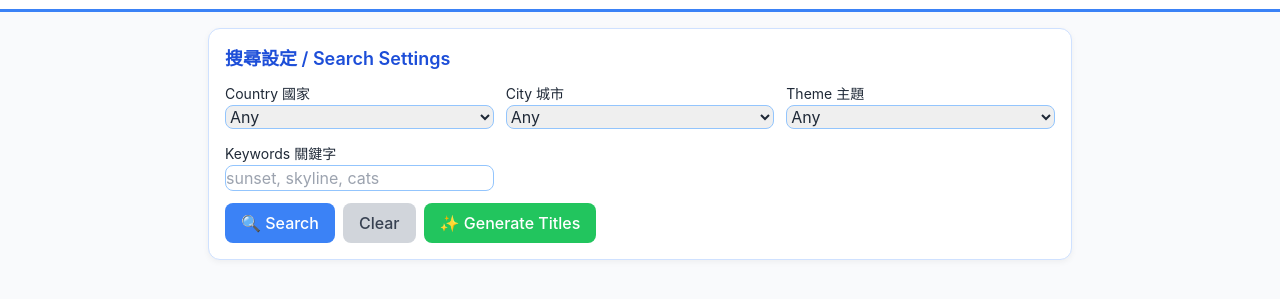
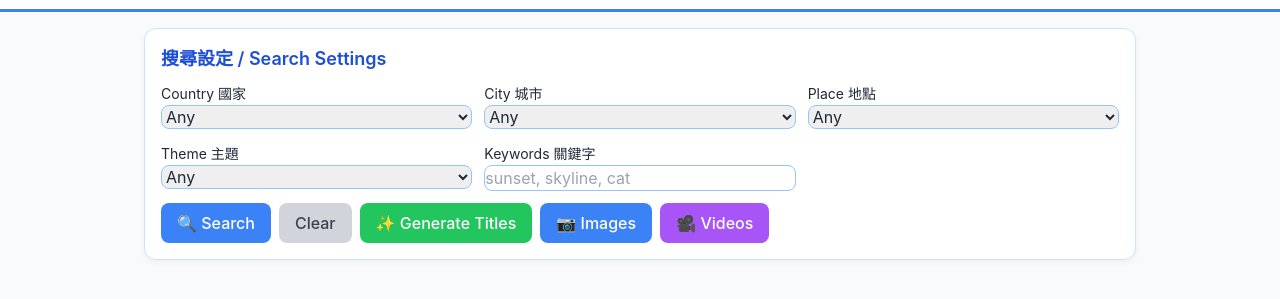
Before and after one commit to yangmh-dot/mobile-finder, a plain HTML site: page index.html in a window 1280 px wide. Shown: the part 43-342 px from the top of the page. Drawn offline with nearby package versions, Linux system fonts and the light colour scheme.

Commit message:
Update index.html

```diff
--- a/index.html
+++ b/index.html
@@ -14,8 +14,8 @@
     .btn { background: #3b82f6; color: white; border-radius: 0.5rem; padding: 0.5rem 1rem; font-weight: 500; }
     .btn:hover { background: #2563eb; }
     select, input { border: 1px solid #93c5fd; border-radius: 0.5rem; padding: 0.4rem 0.6rem; }
-    #results img { border-radius: 0.5rem; transition: transform 0.2s; }
-    #results img:hover { transform: scale(1.05); }
+    #results img, video { border-radius: 0.5rem; transition: transform 0.2s; }
+    #results img:hover, video:hover { transform: scale(1.05); }
   </style>
 </head>
 <body>
@@ -24,24 +24,32 @@
   <button id="btnSettings" class="text-blue-600 font-medium">⚙️ Settings</button>
 </header>
 
-<main class="max-w-4xl mx-auto p-4 space-y-4">
+<main class="max-w-5xl mx-auto p-4 space-y-4">
   <section class="card p-4 rounded-xl">
     <h2 class="text-lg font-semibold mb-2 text-blue-700">搜尋設定 / Search Settings</h2>
     <div class="grid grid-cols-2 md:grid-cols-3 gap-3">
       <div><label class="text-sm">Country 國家</label><select id="country" class="w-full"></select></div>
       <div><label class="text-sm">City 城市</label><select id="city" class="w-full"></select></div>
+      <div><label class="text-sm">Place 地點</label>
+        <select id="place" class="w-full">
+          <option>Any</option><option>Landmark</option><option>Beach</option>
+          <option>Park</option><option>Temple</option><option>Café</option><option>Street</option>
+        </select></div>
       <div><label class="text-sm">Theme 主題</label><select id="theme" class="w-full"></select></div>
-      <div><label class="text-sm">Keywords 關鍵字</label><input id="keywords" class="w-full" placeholder="sunset, skyline, cats"></div>
+      <div><label class="text-sm">Keywords 關鍵字</label><input id="keywords" class="w-full" placeholder="sunset, skyline, cat"></div>
     </div>
-    <div class="mt-3 flex gap-2">
+
+    <div class="mt-3 flex gap-2 flex-wrap">
       <button id="btnSearch" class="btn">🔍 Search</button>
       <button id="btnClear" class="btn bg-gray-300 text-gray-700">Clear</button>
       <button id="btnGenerate" class="btn bg-green-500">✨ Generate Titles</button>
+      <button id="modeImages" class="btn bg-blue-500">📷 Images</button>
+      <button id="modeVideos" class="btn bg-purple-500">🎥 Videos</button>
     </div>
   </section>
 
+  <div id="loading" class="text-center text-blue-600 hidden">⏳ Loading...</div>
   <section id="results" class="grid grid-cols-2 md:grid-cols-3 gap-3"></section>
-  <div id="loading" class="text-center text-blue-600 hidden">⏳ Loading...</div>
 
   <div id="output" class="card p-4 rounded-xl hidden">
     <h3 class="text-blue-700 font-semibold mb-2">🎬 AI 影片標題與描述生成 / Title & Description</h3>
@@ -54,8 +62,8 @@
   </div>
 </main>
 
-<!-- Settings modal -->
-<div id="settingsModal" class="hidden fixed inset-0 bg-black/50 flex justify-center items-center">
+<!-- Settings Modal -->
+<div id="settingsModal" class="hidden fixed inset-0 bg-black/50 flex justify-center items-center z-50">
   <div class="bg-white p-5 rounded-xl w-80">
     <h3 class="text-blue-700 font-semibold mb-2">⚙️ API 設定</h3>
     <p class="text-sm mb-2">輸入你的 Pexels API Key（選填）：</p>
@@ -68,113 +76,67 @@
 </div>
 
 <script>
-const DATA = {
-  "Any": ["Any"],
+// === DATA ===
+const DATA={
+  "Any":["Any"],
+  "United States":["Any","New York","Los Angeles","San Francisco","Chicago","Seattle","Las Vegas","Miami","Washington D.C.","Boston","Philadelphia","Houston","Dallas","Austin","Denver","Portland","San Diego","Phoenix","Orlando","Atlanta","Honolulu"],
+  "Japan":["Any","Tokyo","Kyoto","Osaka","Yokohama","Sapporo","Nagoya","Kobe","Hiroshima","Fukuoka","Okinawa"],
+  "Taiwan":["Any","Taipei","New Taipei","Taoyuan","Taichung","Tainan","Kaohsiung","Hualien","Yilan","Taitung","Chiayi"],
+  "South Korea":["Any","Seoul","Busan","Incheon","Daegu","Daejeon","Gwangju","Suwon","Jeju"],
+  "Thailand":["Any","Bangkok","Chiang Mai","Phuket","Pattaya","Krabi","Ayutthaya","Hua Hin"],
+  "Indonesia":["Any","Jakarta","Bali","Bandung","Yogyakarta","Surabaya","Medan","Lombok"],
+  "Vietnam":["Any","Ho Chi Minh City","Hanoi","Da Nang","Hoi An","Nha Trang"],
+  "Philippines":["Any","Manila","Cebu","Davao","Baguio","Boracay","Palawan"],
+  "Malaysia":["Any","Kuala Lumpur","George Town","Malacca","Kota Kinabalu","Langkawi"],
+  "Singapore":["Any","Downtown","Marina Bay","Sentosa","Orchard","Chinatown"]
+};
+const THEMES=["Any","Animals","Nature","Architecture","Food","People","Night View","Beach & Ocean","City Streets","Mountains","Festivals","Sports","Transportation","Café / Lifestyle","Technology / Modern","Sunrise / Sunset"];
 
-  // 🇺🇸 United States
-  "United States": [
-    "Any",
-    "New York","Los Angeles","San Francisco","Chicago","Seattle","Las Vegas","Miami",
-    "Washington D.C.","Boston","Philadelphia","Houston","Dallas","Austin","Denver",
-    "Portland","San Diego","Phoenix","Orlando","Atlanta","Honolulu","New Orleans",
-    "Detroit","Minneapolis","Salt Lake City","Nashville","San Antonio","Tampa",
-    "Baltimore","Sacramento","Kansas City"
-  ],
-
-  // 🇯🇵 Japan
-  "Japan": [
-    "Any",
-    "Tokyo","Kyoto","Osaka","Yokohama","Sapporo","Nagoya","Kobe","Nara","Hiroshima","Fukuoka","Okinawa"
-  ],
-
-  // 🇹🇼 Taiwan
-  "Taiwan": [
-    "Any",
-    "Taipei","New Taipei","Taoyuan","Taichung","Tainan","Kaohsiung","Hualien","Yilan","Taitung","Chiayi"
-  ],
-
-  // 🇰🇷 South Korea
-  "South Korea": [
-    "Any",
-    "Seoul","Busan","Incheon","Daegu","Daejeon","Gwangju","Suwon","Jeju"
-  ],
-
-  // 🇹🇭 Thailand
-  "Thailand": [
-    "Any",
-    "Bangkok","Chiang Mai","Phuket","Pattaya","Krabi","Ayutthaya","Hua Hin","Chiang Rai"
-  ],
-
-  // 🇮🇩 Indonesia
-  "Indonesia": [
-    "Any",
-    "Jakarta","Bali","Bandung","Yogyakarta","Surabaya","Medan","Lombok","Makassar"
-  ],
-
-  // 🇻🇳 Vietnam
-  "Vietnam": [
-    "Any",
-    "Ho Chi Minh City","Hanoi","Da Nang","Hoi An","Nha Trang","Hue","Phu Quoc"
-  ],
-
-  // 🇵🇭 Philippines
-  "Philippines": [
-    "Any",
-    "Manila","Quezon City","Cebu","Davao","Baguio","Boracay","Palawan"
-  ],
-
-  // 🇲🇾 Malaysia
-  "Malaysia": [
-    "Any",
-    "Kuala Lumpur","George Town","Malacca","Kota Kinabalu","Johor Bahru","Langkawi","Ipoh"
-  ],
-
-  // 🇸🇬 Singapore
-  "Singapore": [
-    "Any",
-    "Downtown","Marina Bay","Sentosa","Chinatown","Little India","Orchard"
-  ],
-
-  // 🇮🇳 India
-  "India": [
-    "Any",
-    "New Delhi","Mumbai","Bengaluru","Chennai","Kolkata","Hyderabad","Jaipur","Agra","Varanasi","Goa"
-  ],
-
-  // 🇭🇰 Hong Kong
-  "Hong Kong": [
-    "Any",
-    "Central","Tsim Sha Tsui","Mong Kok","Causeway Bay","Stanley","Sai Kung"
-  ]
-};
-const THEMES=["Any","Animals","Nature","Architecture","Food","People","Night View","Beach & Ocean","City Streets","Countryside","Mountains","Sports"];
 const country=document.getElementById("country"),city=document.getElementById("city"),theme=document.getElementById("theme");
 for(const c in DATA){let o=document.createElement("option");o.textContent=c;country.appendChild(o);}
 for(const t of THEMES){let o=document.createElement("option");o.textContent=t;theme.appendChild(o);}
 country.addEventListener("change",()=>{city.innerHTML='';(DATA[country.value]||["Any"]).forEach(x=>{let o=document.createElement("option");o.textContent=x;city.appendChild(o);});});
 country.dispatchEvent(new Event("change"));
+
+// === Elements ===
 const btnSearch=document.getElementById("btnSearch"),btnClear=document.getElementById("btnClear"),results=document.getElementById("results"),loading=document.getElementById("loading");
+const modeImages=document.getElementById("modeImages"),modeVideos=document.getElementById("modeVideos");
+let searchMode="images";
+
+modeImages.onclick=()=>{searchMode="images";modeImages.classList.add("bg-blue-700");modeVideos.classList.remove("bg-blue-700");};
+modeVideos.onclick=()=>{searchMode="videos";modeVideos.classList.add("bg-blue-700");modeImages.classList.remove("bg-blue-700");};
+
 btnSearch.addEventListener("click",async()=>{
   results.innerHTML='';loading.classList.remove("hidden");
-  const q=[country.value,city.value,theme.value,document.getElementById("keywords").value].filter(x=>x!=="Any"&&x.trim()).join(" ");
+  const q=[country.value,city.value,document.getElementById("place").value,theme.value,document.getElementById("keywords").value].filter(x=>x!=="Any"&&x.trim()).join(" ");
   const key=localStorage.getItem("pexelsKey");
   try{
-    let data;
-    if(key){
+    let data=[];
+    if(searchMode==="videos" && key){
+      const res=await fetch(`https://api.pexels.com/videos/search?query=${encodeURIComponent(q)}&per_page=9`,{headers:{Authorization:key}});
+      const j=await res.json();data=j.videos.map(v=>({thumb:v.video_pictures?.[0]?.picture,url:v.video_files?.[0]?.link,type:"video"}));
+    }else if(key){
       const res=await fetch(`https://api.pexels.com/v1/search?query=${encodeURIComponent(q)}&per_page=9`,{headers:{Authorization:key}});
-      const j=await res.json();data=j.photos.map(p=>p.src.medium);
+      const j=await res.json();data=j.photos.map(p=>({thumb:p.src.medium,url:p.src.original,type:"image"}));
     }else{
       const res=await fetch(`https://commons.wikimedia.org/w/api.php?action=query&format=json&origin=*&generator=search&gsrsearch=${encodeURIComponent(q)}&gsrlimit=9&prop=imageinfo&iiprop=url`);
-      const j=await res.json();data=Object.values(j.query?.pages||{}).map(p=>p.imageinfo?.[0]?.url).filter(Boolean);
+      const j=await res.json();data=Object.values(j.query?.pages||{}).map(p=>({thumb:p.imageinfo?.[0]?.url,url:p.imageinfo?.[0]?.url,type:"image"}));
     }
-    results.innerHTML=data.map(u=>`<a href='${u}' target='_blank'><img src='${u}' class='w-full'></a>`).join('');
-  }catch(e){results.innerHTML='<p class=\"text-red-500\">❌ 搜尋失敗，請稍後再試</p>';}
+    results.innerHTML=data.map(d=>{
+      if(d.type==="video"){return`<video src='${d.url}' controls class='w-full rounded'></video>`;}
+      return`<a href='${d.url}' target='_blank'><img src='${d.thumb}' class='w-full'></a>`;
+    }).join('');
+  }catch(e){
+    results.innerHTML='<p class="text-red-500">❌ 搜尋失敗，請稍後再試</p>';
+  }
   loading.classList.add("hidden");
 });
-btnClear.addEventListener("click",()=>{results.innerHTML='';document.getElementById("keywords").value='';});
 
+btnClear.onclick=()=>{results.innerHTML='';document.getElementById("keywords").value='';};
+
+// === Generate Titles ===
 const output=document.getElementById("output"),btnGenerate=document.getElementById("btnGenerate"),textOutput=document.getElementById("textOutput");
-btnGenerate.addEventListener("click",()=>{
+btnGenerate.onclick=()=>{
   output.classList.remove("hidden");
   const q=[country.value,city.value,theme.value,document.getElementById("keywords").value].filter(x=>x!=="Any"&&x.trim()).join(" ");
   function makeText(mode){
@@ -184,15 +146,15 @@ btnGenerate.addEventListener("click",()=>{
   }
   textOutput.textContent=makeText('cinematic');
   output.querySelectorAll('button[data-mode]').forEach(b=>b.addEventListener('click',()=>{textOutput.textContent=makeText(b.dataset.mode);}));
-});
+};
 
-// Settings modal
+// === Settings Modal ===
 const modal=document.getElementById("settingsModal"),btnSettings=document.getElementById("btnSettings"),btnClose=document.getElementById("btnCloseSettings"),btnSave=document.getElementById("btnSaveKey");
 btnSettings.onclick=()=>{document.getElementById("pexelsKey").value=localStorage.getItem("pexelsKey")||'';modal.classList.remove("hidden");};
 btnClose.onclick=()=>modal.classList.add("hidden");
 btnSave.onclick=()=>{localStorage.setItem("pexelsKey",document.getElementById("pexelsKey").value.trim());alert("✅ 已儲存 API Key");modal.classList.add("hidden");};
 
-// SW register
+// === Service Worker ===
 if("serviceWorker" in navigator){
   navigator.serviceWorker.register("sw.js").then(()=>console.log("SW ok")).catch(e=>console.error("SW fail",e));
 }
```
